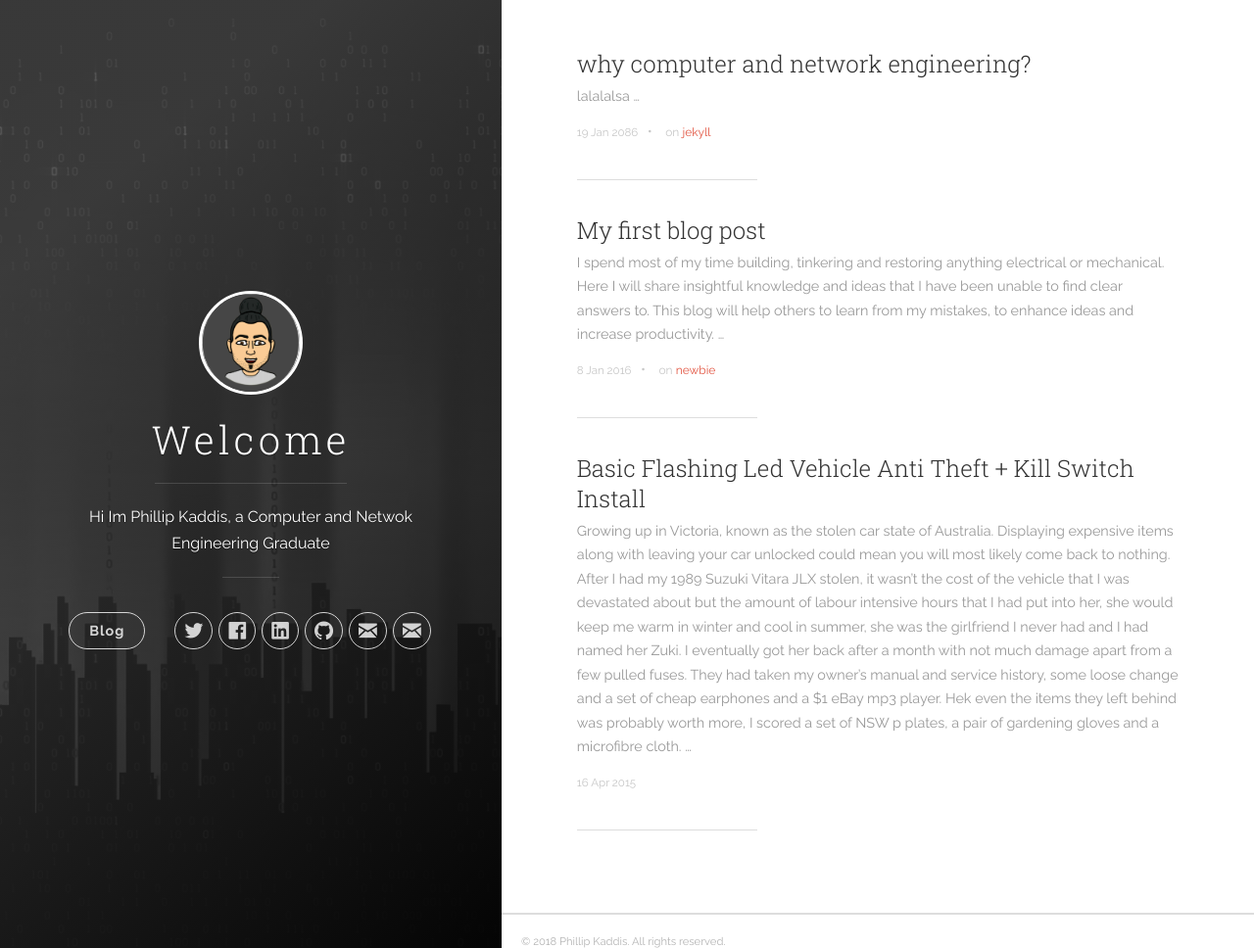
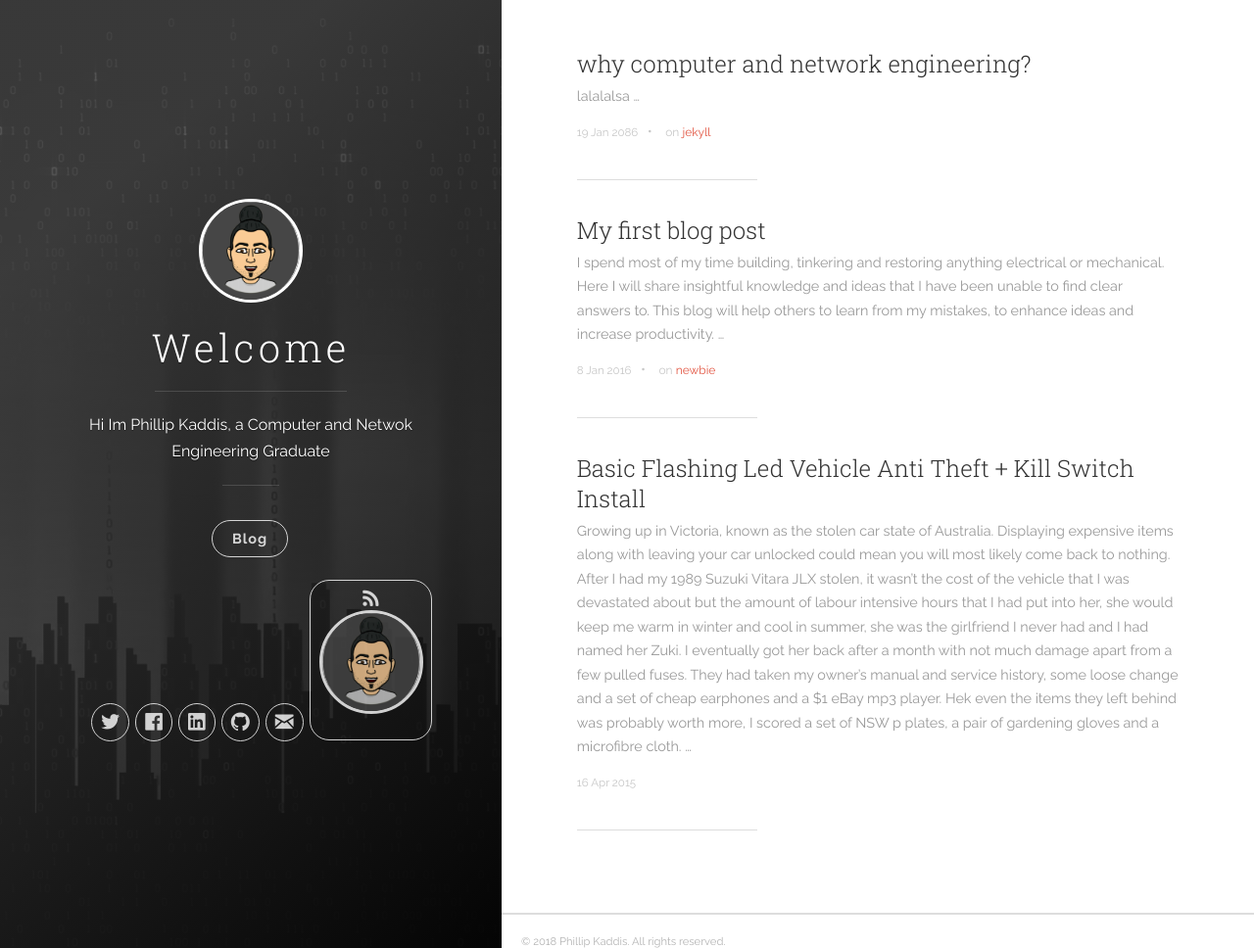
Before and after one commit to pkaddis/pkaddis.github.io, a Jekyll site: the page built from index.html, in a window 1280 px wide and 968 px high. Shown: the whole window at 98% size. Built offline with Jekyll 4.4.1, drawn with Linux system fonts in a browser that asks for light colours; nearby versions of some CDN libraries; the list of posts is cut into pages by our own code.

Commit message:
Update header.html

```diff
--- a/_includes/header.html
+++ b/_includes/header.html
@@ -80,8 +80,10 @@
             <!-- RSS -->
             <li class="navigation__item">
               <a href="https://www.youracclaim.com/badges/386dd00f-962b-49d0-bb67-b498e40ce1ca/public_urll" title="Juniper" target="_blank">
-                <i class="icon icon-mail"></i>
+                <i class="icon icon-rss"></i>
                 <span class="label">RSS</span>
+
+                <img src="{{ site.baseurl }}/images/profile.jpg" class="user-image" alt="My Profile Photo">
               </a>
             </li>
 
```
